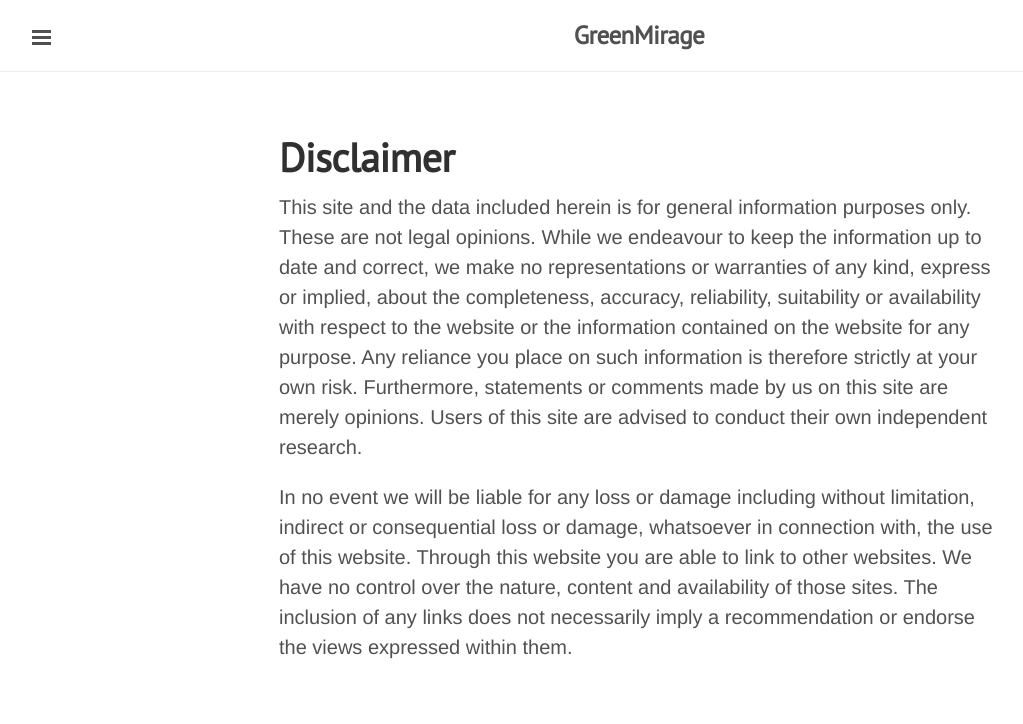
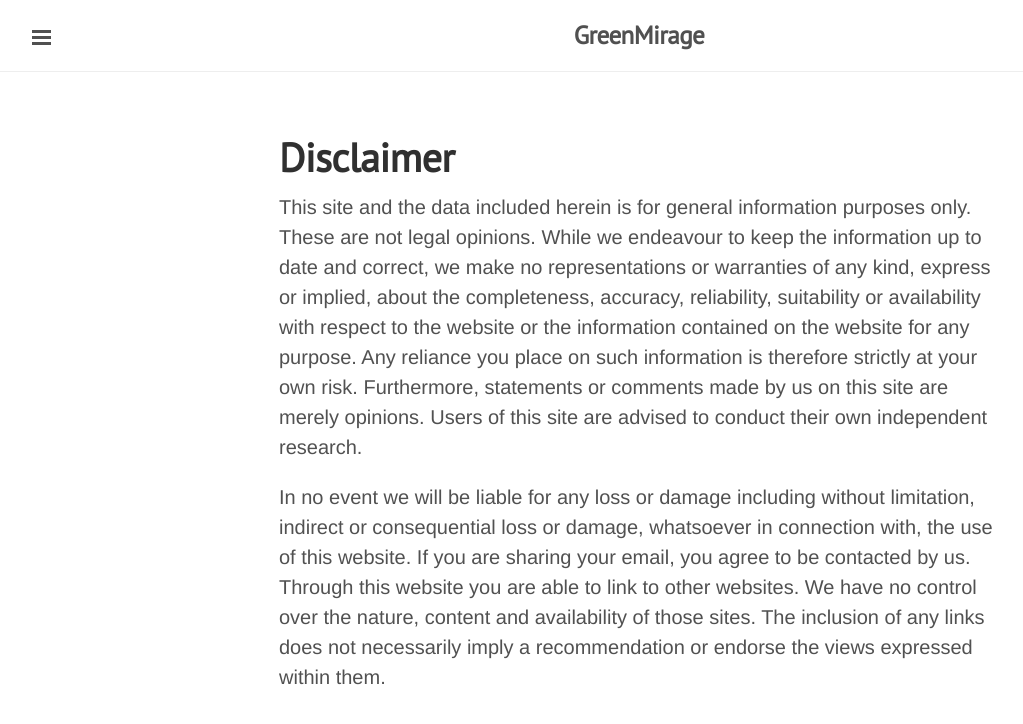
Before and after one commit to gitforwork2/gitforwork.github.io, a Jekyll site: the page built from disclaimer.md, in a window 1280 px wide. Shown: the top 724 px of the page, without its empty margins (1-1024 px from the left). Built offline with Jekyll 4.4.1, drawn with Linux system fonts in a browser that asks for light colours; Markdown is read by kramdown in place of the engine named in the settings.

Commit message:
Append disclaimer for emails

```diff
--- a/disclaimer.md
+++ b/disclaimer.md
@@ -10,6 +10,6 @@
  Users of this site are advised to conduct their own independent research.
 
 In no event we will be liable for any loss or damage including without limitation, indirect or consequential loss or
- damage, whatsoever in connection with, the use of this website. Through this website you are able to link to other
- websites. We have no control over the nature, content and availability of those sites.
+ damage, whatsoever in connection with, the use of this website. If you are sharing your email, you agree to be contacted by us.
+ Through this website you are able to link to other websites. We have no control over the nature, content and availability of those sites.
  The inclusion of any links does not necessarily imply a recommendation or endorse the views expressed within them.
```
